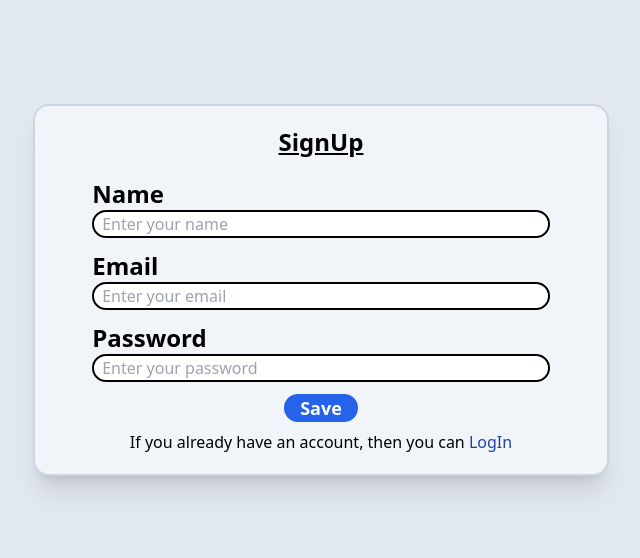
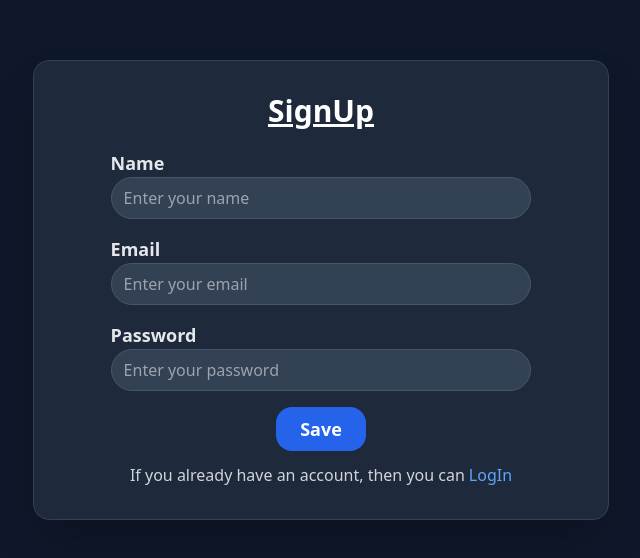
Before and after one commit to yogesh-chaturvedi/LMS, a React (Vite) app in the folder Frontend/: page /signup in a window 1280 px wide. Shown: the part 110-668 px from the top of the page, without its empty margins (319-959 px from the left). Built offline with nearby package versions, Linux system fonts and the light colour scheme; no server answers.

Commit message:
Change Login Signup page style and colors

```diff
--- a/Frontend/src/pages/Dashboard/AllCourses.jsx
+++ b/Frontend/src/pages/Dashboard/AllCourses.jsx
@@ -67,7 +67,7 @@ const AllCourses = () => {
 
                     {allCourses.map((courses, index) => {
                         const instructor = instuctorDetails[courses.instructor]
-                        return <div key={index} className="flex items-center gap-4 border border-gray-300 rounded-xl shadow-lg p-4 bg-white w-full h-[160p]">
+                        return <div key={index} className="flex items-center gap-4 border border-gray-300 rounded-xl shadow-lg hover:shadow-2xl hover:-translate-y-1 transition p-4 bg-white w-full h-[160p]">
                             {/* Image (Left) */}
                             <img src={`${courses.thumbnail}`} alt="courseThumbnail" className=" w-48 h-32 object-cover rounded-lg shadow-md" />
 
--- a/Frontend/src/pages/Login.jsx
+++ b/Frontend/src/pages/Login.jsx
@@ -69,42 +69,77 @@ const Login = () => {
     }
 
     return (
-        <div className="min-h-screen flex justify-center bg-slate-200  items-center ">
+        <div className="min-h-screen flex justify-center items-center bg-slate-900">
 
-            <ToastContainer position="top-center" autoClose={5000} hideProgressBar={false} newestOnTop={false} closeOnClick={false} rtl={false} pauseOnFocusLoss draggable pauseOnHover theme="dark" />
+            <ToastContainer
+                position="top-center"
+                autoClose={5000}
+                hideProgressBar={false}
+                newestOnTop={false}
+                closeOnClick={false}
+                rtl={false}
+                pauseOnFocusLoss
+                draggable
+                pauseOnHover
+                theme="dark"
+            />
 
-            <div className="login border-2 border-slate-300 shadow-xl bg-slate-100  rounded-xl w-[90vw] sm:w-[65vw] md:w-[55vw] lg:w-[45vw] flex flex-col gap-5 py-5 justify-center items-center">
-                <h1 className='font-bold text-2xl underline'>LogIn</h1>
+            <div className="login border border-slate-700 shadow-2xl bg-slate-800 rounded-xl w-[90vw] sm:w-[65vw] md:w-[55vw] lg:w-[45vw] flex flex-col gap-5 py-8 px-6 justify-center items-center">
+                <h1 className="font-bold text-3xl text-white underline">LogIn</h1>
 
-
-                <form className='flex gap-3 flex-col w-[80%]' onSubmit={handleSubmit}>
-
+                <form className="flex gap-4 flex-col w-[80%]" onSubmit={handleSubmit}>
                     {/* email */}
-                    <div className='w-full '>
-                        <label className='font-bold text-2xl' htmlFor="email">Email</label>
-                        <input value={loginData.userEmail} onChange={handleChange} className='border-2 border-black w-full rounded-3xl pl-2' name='userEmail' type="text" placeholder='Enter your email' />
+                    <div className="w-full">
+                        <label className="font-bold text-lg text-gray-200" htmlFor="email">
+                            Email
+                        </label>
+                        <input
+                            value={loginData.userEmail}
+                            onChange={handleChange}
+                            className="border border-slate-600 bg-slate-700 text-white placeholder-gray-400 w-full rounded-3xl px-3 py-2 focus:outline-none focus:ring-2 focus:ring-blue-500"
+                            name="userEmail"
+                            type="text"
+                            placeholder="Enter your email"
+                        />
                     </div>
 
                     {/* password */}
-                    <div className='w-full'>
-                        <label className='font-bold text-2xl' htmlFor="password">Password</label>
-                        <input value={loginData.userPassword} onChange={handleChange} className='border-2 border-black w-full rounded-3xl pl-2' name='userPassword' type="password" placeholder='Enter your password' />
+                    <div className="w-full">
+                        <label className="font-bold text-lg text-gray-200" htmlFor="password">
+                            Password
+                        </label>
+                        <input
+                            value={loginData.userPassword}
+                            onChange={handleChange}
+                            className="border border-slate-600 bg-slate-700 text-white placeholder-gray-400 w-full rounded-3xl px-3 py-2 focus:outline-none focus:ring-2 focus:ring-blue-500"
+                            name="userPassword"
+                            type="password"
+                            placeholder="Enter your password"
+                        />
 
-                        <p className='text-blue-800 text-sm cursor-pointer' >
-                            <Link to='/reset'>Foget Password?</Link>
+                        <p className="text-blue-400 text-sm cursor-pointer mt-1">
+                            <Link to="/reset">Forget Password?</Link>
                         </p>
                     </div>
 
-                    <div className='text-center '>
-                        <button type='submit' className='px-4 text-lg  font-bold bg-blue-600 text-white rounded-2xl cursor-pointer'>LogIn</button>
-                        <div className='mt-2'>If You are new, Then you can
-                            <Link to='/signup' className='text-blue-800'> SignUp</Link>
+                    <div className="text-center">
+                        <button
+                            type="submit"
+                            className="px-6 py-2 text-lg font-bold bg-blue-600 hover:bg-blue-700 text-white rounded-2xl cursor-pointer transition duration-300"
+                        >
+                            LogIn
+                        </button>
+                        <div className="mt-3 text-gray-300">
+                            If You are new, Then you can
+                            <Link to="/signup" className="text-blue-400 ml-1">
+                                SignUp
+                            </Link>
                         </div>
                     </div>
-
                 </form>
             </div>
         </div>
+
     )
 }
 
--- a/Frontend/src/pages/Profile.jsx
+++ b/Frontend/src/pages/Profile.jsx
@@ -166,7 +166,7 @@ const Profile = () => {
                 </div>
 
                 {/* cards */}
-                <div className='p-6'>
+                {user.role !== 'admin' ? (<div className='p-6'>
                     {user.role === "user" ? (<div>
                         <h1 className="text-2xl text-black font-bold mb-3">Courses you are enrolled in</h1>
                         {purchasedCourses.length > 0 ? (<div className="flex flex-wrap gap-6 py-2">
@@ -277,9 +277,7 @@ const Profile = () => {
                     </div>
                     )}
 
-                </div>
-
-
+                </div>) : ''}
 
             </div>
             <Footer />
--- a/Frontend/src/pages/Reset.jsx
+++ b/Frontend/src/pages/Reset.jsx
@@ -32,41 +32,88 @@ const Reset = () => {
 
 
     return (
-        <div className='min-h-screen flex justify-center bg-slate-200 items-center'>
+        <div className="min-h-screen flex justify-center items-center bg-slate-900">
 
-            <ToastContainer position="top-center" autoClose={5000} hideProgressBar={false} newestOnTop={false} closeOnClick={false} rtl={false} pauseOnFocusLoss draggable pauseOnHover theme="dark" />
+            <ToastContainer
+                position="top-center"
+                autoClose={5000}
+                hideProgressBar={false}
+                newestOnTop={false}
+                closeOnClick={false}
+                rtl={false}
+                pauseOnFocusLoss
+                draggable
+                pauseOnHover
+                theme="dark"
+            />
 
-            <div className="login border-2 border-slate-300 rounded-2xl shadow-xl bg-slate-100 w-[90vw] sm:w-[65vw] md:w-[55vw] lg:w-[45vw] flex flex-col gap-5 py-5 justify-center items-center">
-                <h1 className='font-bold text-2xl underline'>Reset</h1>
+            <div className="login border border-slate-700 shadow-2xl bg-slate-800 rounded-2xl w-[90vw] sm:w-[65vw] md:w-[55vw] lg:w-[45vw] flex flex-col gap-5 py-8 px-6 justify-center items-center">
+                <h1 className="font-bold text-3xl text-white underline">Reset</h1>
 
-                <form className='flex gap-3 flex-col w-[80%]'>
-
+                <form className="flex gap-4 flex-col w-[80%]">
                     {/* email */}
-                    <div className='w-full '>
-                        <label className='font-bold text-2xl' htmlFor="email">Email</label>
-                        <input value={resetData.userEmail} onChange={handleChange} className='border-2 border-black w-full rounded-3xl pl-2' name='userEmail' type="text" placeholder='Enter your email' />
+                    <div className="w-full">
+                        <label className="font-bold text-lg text-gray-200" htmlFor="email">
+                            Email
+                        </label>
+                        <input
+                            value={resetData.userEmail}
+                            onChange={handleChange}
+                            className="border border-slate-600 bg-slate-700 text-white placeholder-gray-400 w-full rounded-3xl px-3 py-2 focus:outline-none focus:ring-2 focus:ring-blue-500"
+                            name="userEmail"
+                            type="text"
+                            placeholder="Enter your email"
+                        />
                     </div>
 
-                    {/* password */}
-                    <div className='w-full'>
-                        <label className='font-bold text-2xl' htmlFor="password">Password</label>
-                        <input value={resetData.newPassword} onChange={handleChange} className='border-2 border-black w-full rounded-3xl pl-2' name='newPassword' type="password" placeholder='Enter your password' />
+                    {/* new password */}
+                    <div className="w-full">
+                        <label className="font-bold text-lg text-gray-200" htmlFor="password">
+                            New Password
+                        </label>
+                        <input
+                            value={resetData.newPassword}
+                            onChange={handleChange}
+                            className="border border-slate-600 bg-slate-700 text-white placeholder-gray-400 w-full rounded-3xl px-3 py-2 focus:outline-none focus:ring-2 focus:ring-blue-500"
+                            name="newPassword"
+                            type="password"
+                            placeholder="Enter your new password"
+                        />
                     </div>
 
                     {/* confirm password */}
-                    <div className='w-full'>
-                        <label className='font-bold text-2xl' htmlFor="password">Confirm Password</label>
-                        <input value={resetData.confirmPassword} onChange={handleChange} className='border-2 border-black w-full rounded-3xl pl-2' name='confirmPassword' type="password" placeholder='Enter your password' />
+                    <div className="w-full">
+                        <label className="font-bold text-lg text-gray-200" htmlFor="confirmPassword">
+                            Confirm Password
+                        </label>
+                        <input
+                            value={resetData.confirmPassword}
+                            onChange={handleChange}
+                            className="border border-slate-600 bg-slate-700 text-white placeholder-gray-400 w-full rounded-3xl px-3 py-2 focus:outline-none focus:ring-2 focus:ring-blue-500"
+                            name="confirmPassword"
+                            type="password"
+                            placeholder="Re-enter your password"
+                        />
                     </div>
 
-                    <div className='text-center '>
-                        <button type='submit' className='px-4 text-lg  font-bold bg-blue-600 text-white rounded-2xl'>Save</button>
-                        <div className='mt-2'>If you already have an account, then you can <Link to='/login' className='text-blue-800'>LogIn</Link></div>
+                    <div className="text-center">
+                        <button
+                            type="submit"
+                            className="px-6 py-2 text-lg font-bold bg-blue-600 hover:bg-blue-700 text-white rounded-2xl transition duration-300"
+                        >
+                            Save
+                        </button>
+                        <div className="mt-3 text-gray-300">
+                            If you already have an account, then you can
+                            <Link to="/login" className="text-blue-400 ml-1">
+                                LogIn
+                            </Link>
+                        </div>
                     </div>
-
                 </form>
             </div>
         </div>
+
     )
 }
 
--- a/Frontend/src/pages/Signup.jsx
+++ b/Frontend/src/pages/Signup.jsx
@@ -72,41 +72,88 @@ const Signup = () => {
 
 
     return (
-        <div className='min-h-screen flex justify-center bg-slate-200 items-center'>
+        <div className="min-h-screen flex justify-center items-center bg-slate-900">
 
-            <ToastContainer position="top-center" autoClose={5000} hideProgressBar={false} newestOnTop={false} closeOnClick={false} rtl={false} pauseOnFocusLoss draggable pauseOnHover theme="dark" />
+            <ToastContainer
+                position="top-center"
+                autoClose={5000}
+                hideProgressBar={false}
+                newestOnTop={false}
+                closeOnClick={false}
+                rtl={false}
+                pauseOnFocusLoss
+                draggable
+                pauseOnHover
+                theme="dark"
+            />
 
-            <div className="login border-2 border-slate-300 rounded-2xl shadow-xl bg-slate-100 w-[90vw] sm:w-[65vw] md:w-[55vw] lg:w-[45vw] flex flex-col gap-5 py-5 justify-center items-center">
-                <h1 className='font-bold text-2xl underline'>SignUp</h1>
+            <div className="login border border-slate-700 shadow-2xl bg-slate-800 rounded-2xl w-[90vw] sm:w-[65vw] md:w-[55vw] lg:w-[45vw] flex flex-col gap-5 py-8 px-6 justify-center items-center">
+                <h1 className="font-bold text-3xl text-white underline">SignUp</h1>
 
-                <form className='flex gap-3 flex-col w-[80%]' onSubmit={handleSubmit}>
-
-                    {/* name  */}
-                    <div className='w-full '>
-                        <label className='font-bold text-2xl' htmlFor="name">Name</label>
-                        <input value={signupData.userName} onChange={handleChange} className='border-2 border-black w-full rounded-3xl pl-2' name='userName' type="text" placeholder='Enter your name' />
+                <form className="flex gap-4 flex-col w-[80%]" onSubmit={handleSubmit}>
+                    {/* name */}
+                    <div className="w-full">
+                        <label className="font-bold text-lg text-gray-200" htmlFor="name">
+                            Name
+                        </label>
+                        <input
+                            value={signupData.userName}
+                            onChange={handleChange}
+                            className="border border-slate-600 bg-slate-700 text-white placeholder-gray-400 w-full rounded-3xl px-3 py-2 focus:outline-none focus:ring-2 focus:ring-blue-500"
+                            name="userName"
+                            type="text"
+                            placeholder="Enter your name"
+                        />
                     </div>
 
                     {/* email */}
-                    <div className='w-full '>
-                        <label className='font-bold text-2xl' htmlFor="email">Email</label>
-                        <input value={signupData.userEmail} onChange={handleChange} className='border-2 border-black w-full rounded-3xl pl-2' name='userEmail' type="text" placeholder='Enter your email' />
+                    <div className="w-full">
+                        <label className="font-bold text-lg text-gray-200" htmlFor="email">
+                            Email
+                        </label>
+                        <input
+                            value={signupData.userEmail}
+                            onChange={handleChange}
+                            className="border border-slate-600 bg-slate-700 text-white placeholder-gray-400 w-full rounded-3xl px-3 py-2 focus:outline-none focus:ring-2 focus:ring-blue-500"
+                            name="userEmail"
+                            type="text"
+                            placeholder="Enter your email"
+                        />
                     </div>
 
                     {/* password */}
-                    <div className='w-full'>
-                        <label className='font-bold text-2xl' htmlFor="password">Password</label>
-                        <input value={signupData.userPassword} onChange={handleChange} className='border-2 border-black w-full rounded-3xl pl-2' name='userPassword' type="password" placeholder='Enter your password' />
+                    <div className="w-full">
+                        <label className="font-bold text-lg text-gray-200" htmlFor="password">
+                            Password
+                        </label>
+                        <input
+                            value={signupData.userPassword}
+                            onChange={handleChange}
+                            className="border border-slate-600 bg-slate-700 text-white placeholder-gray-400 w-full rounded-3xl px-3 py-2 focus:outline-none focus:ring-2 focus:ring-blue-500"
+                            name="userPassword"
+                            type="password"
+                            placeholder="Enter your password"
+                        />
                     </div>
 
-                    <div className='text-center '>
-                        <button type='submit' className='px-4 text-lg  font-bold bg-blue-600 text-white rounded-2xl'>Save</button>
-                        <div className='mt-2'>If you already have an account, then you can <Link to='/login' className='text-blue-800'>LogIn</Link></div>
+                    <div className="text-center">
+                        <button
+                            type="submit"
+                            className="px-6 py-2 text-lg font-bold bg-blue-600 hover:bg-blue-700 text-white rounded-2xl transition duration-300"
+                        >
+                            Save
+                        </button>
+                        <div className="mt-3 text-gray-300">
+                            If you already have an account, then you can
+                            <Link to="/login" className="text-blue-400 ml-1">
+                                LogIn
+                            </Link>
+                        </div>
                     </div>
-
                 </form>
             </div>
         </div>
+
     )
 }
 
```
